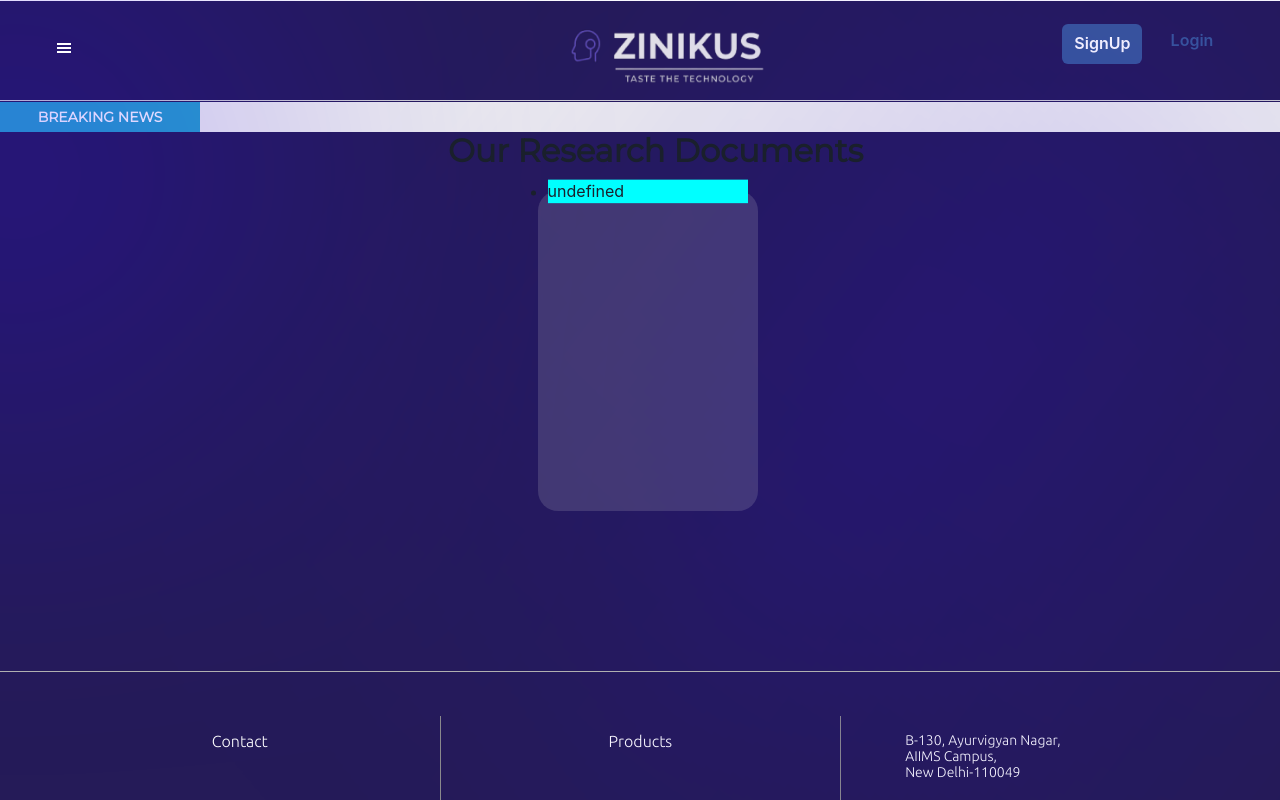
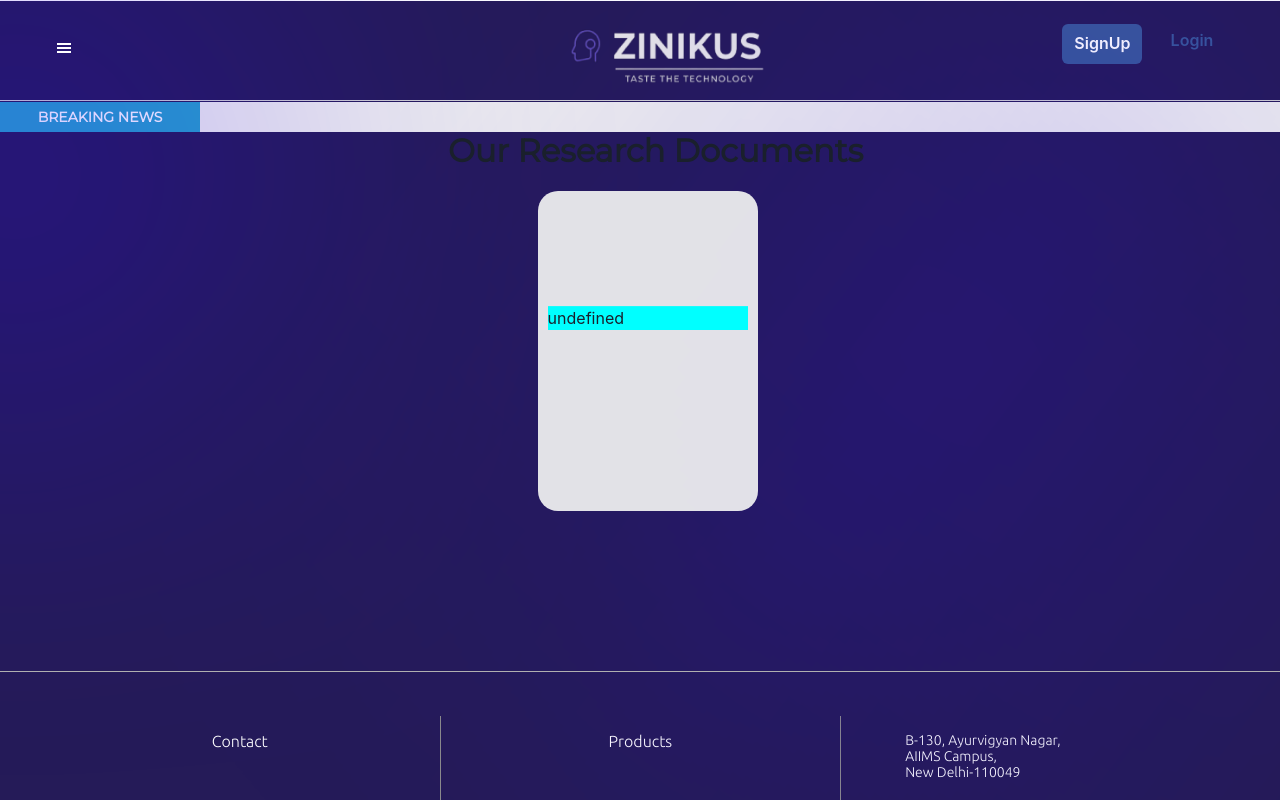
Before and after one commit to UjjwalPasahan/ZINIKUSWEB, a React (Create React App) app in the folder client/: page /research in a window 1280 px wide. Shown: the top 800 px of the page. Built offline with nearby package versions, Linux system fonts and the light colour scheme.

Commit message:
some minor fixes

```diff
--- a/client/src/components/Research.jsx
+++ b/client/src/components/Research.jsx
@@ -41,7 +41,6 @@ const Research = props => {
                 </div>
             </div>
             </div>
-            <div className='lowerResearchSpaceMaker'></div>
             <Footer />
         </div>
 
--- a/client/src/styles/Research.css
+++ b/client/src/styles/Research.css
@@ -141,20 +141,15 @@
     left: 35%;
     text-align: center;
 }
-.lowerResearchSpaceMaker {
-    background-color: #251b58;
-    height: 0vh;
-    width: 100%;
-    margin: 0;
-    padding: 0%;
-  }
 #listContainer{
-    background: rgba(218, 218, 218, 0.162);
+    /* background: rgba(218, 218, 218, 0.162); */
+    background: #f3f3f3ec;
     border-radius: 20px;
     position: absolute;
     top: 25%;
     left: 42%;
     height: 50%;
+    overflow: hidden;
 
 }
 #box {
@@ -175,7 +170,7 @@
  }
  @keyframes move {
     0% {
-       transform:translateY(0);
+       transform:translateY(1200%);
     }
     100% {
        transform:translateY(-250%);
```
